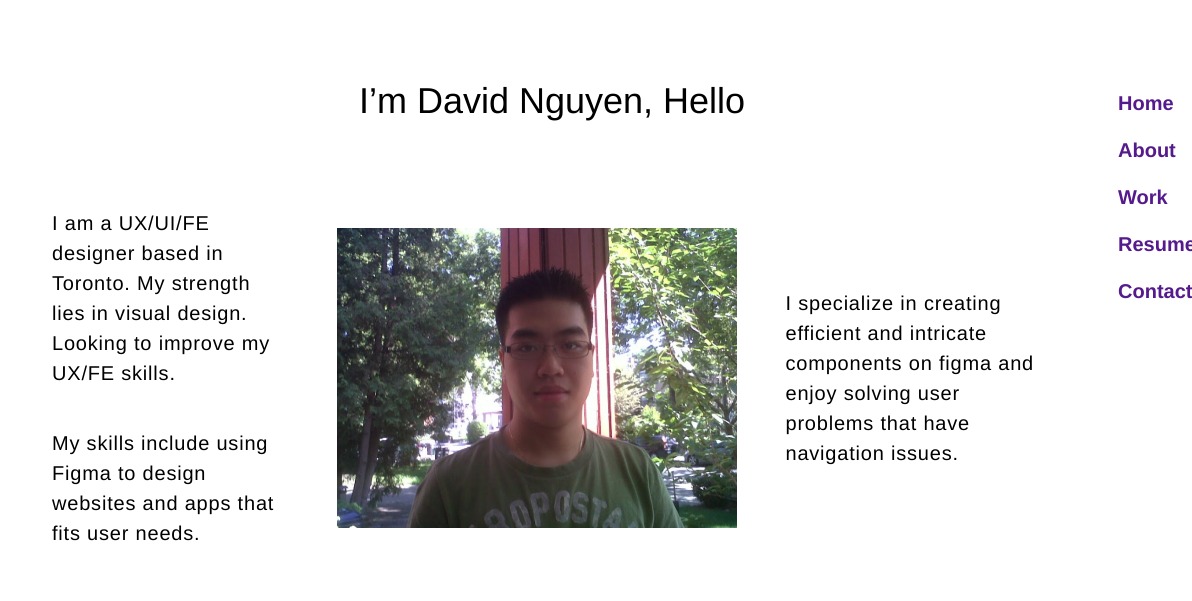
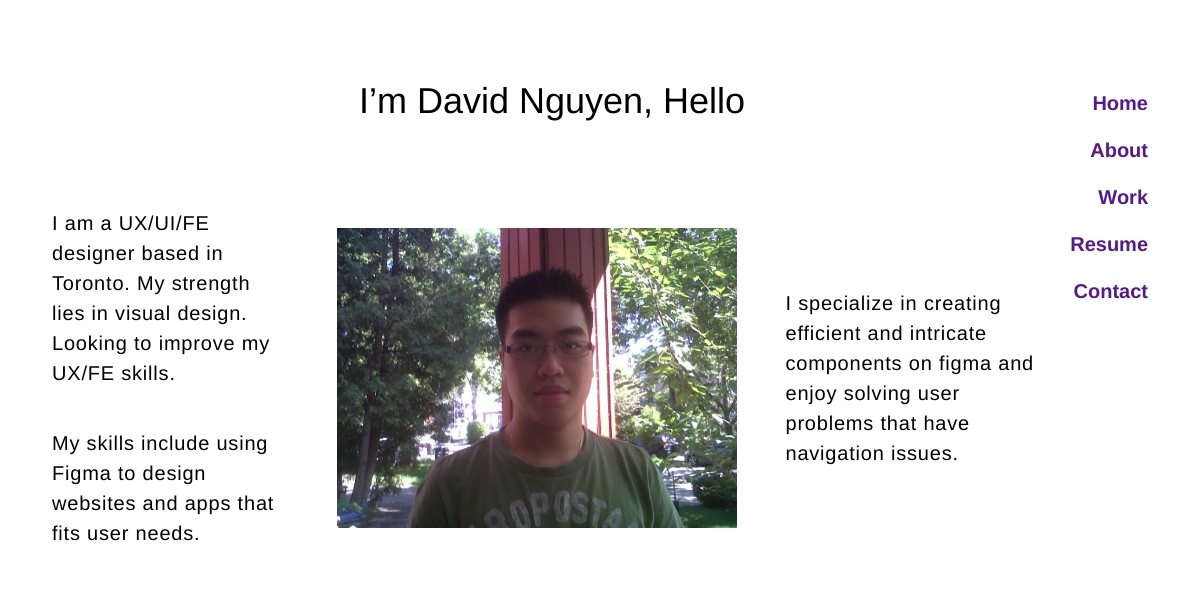
Before and after one commit to dangnyen/myportfolio, a plain HTML site: page index.html in a window 1280 px wide. Shown: the top 601 px of the page, 88-1280 px from the left. Drawn offline with Linux system fonts and the light colour scheme; a web font is replaced by a local one.

Commit message:
My Portfolio

```diff
--- a/css/style.css
+++ b/css/style.css
@@ -27,8 +27,8 @@ body {
 .menu {
     display: flex;
     flex-direction: column;
-    /* justify-content: flex-start;
-    align-items: flex-end; */
+    justify-content: flex-start;
+    align-items: flex-end;
 
     position: absolute;
     width: 94px;
--- a/index.html
+++ b/index.html
@@ -15,6 +15,7 @@
 
 <body>
 
+    <header>
         <div class="logoPosition"><img class="logo" src="images/Logo.svg"></div>
         <nav class="menu">
             <ul class="menuList">
@@ -25,6 +26,7 @@
                 <li><a href="">Contact</a></li>
             </ul>
         </nav>
+    </header>
 
     <section class="about-me-start">
         <div class="content">
```
Lines whose indentation alone changed are shown as unchanged.
